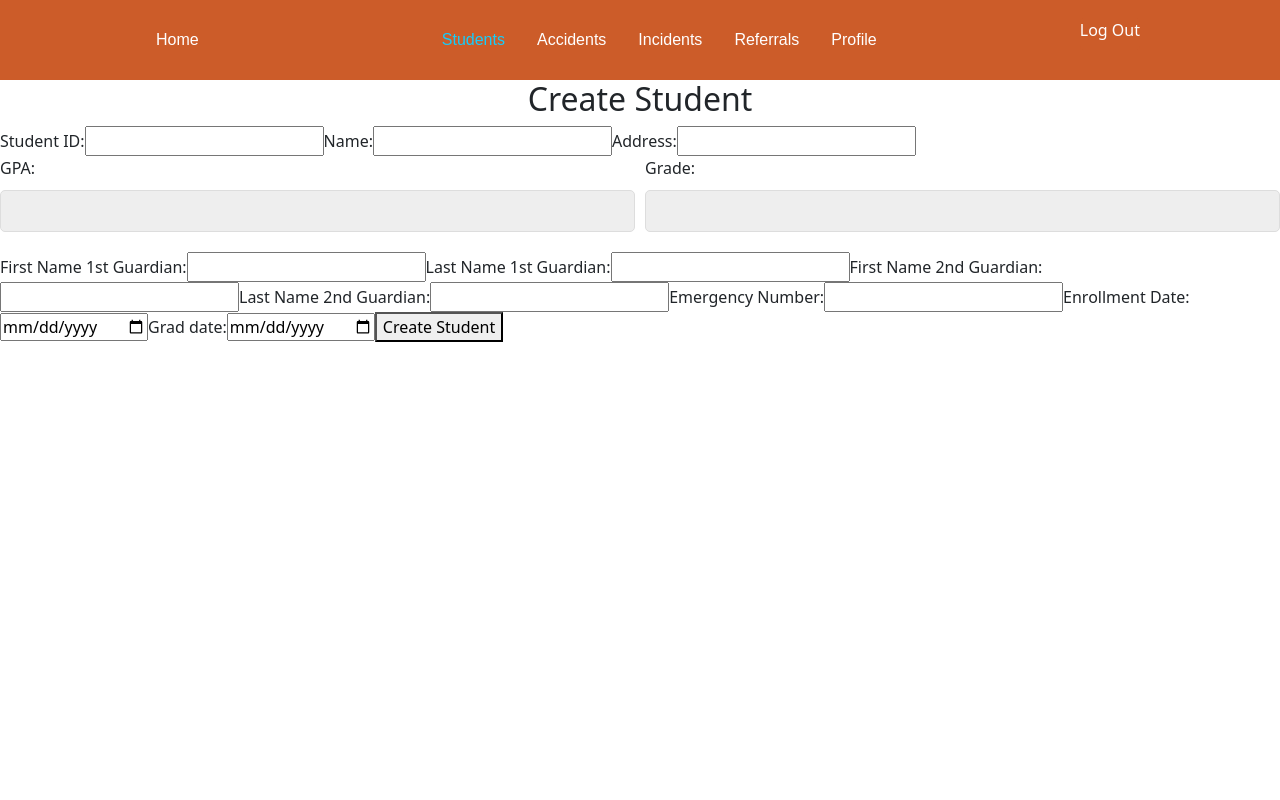
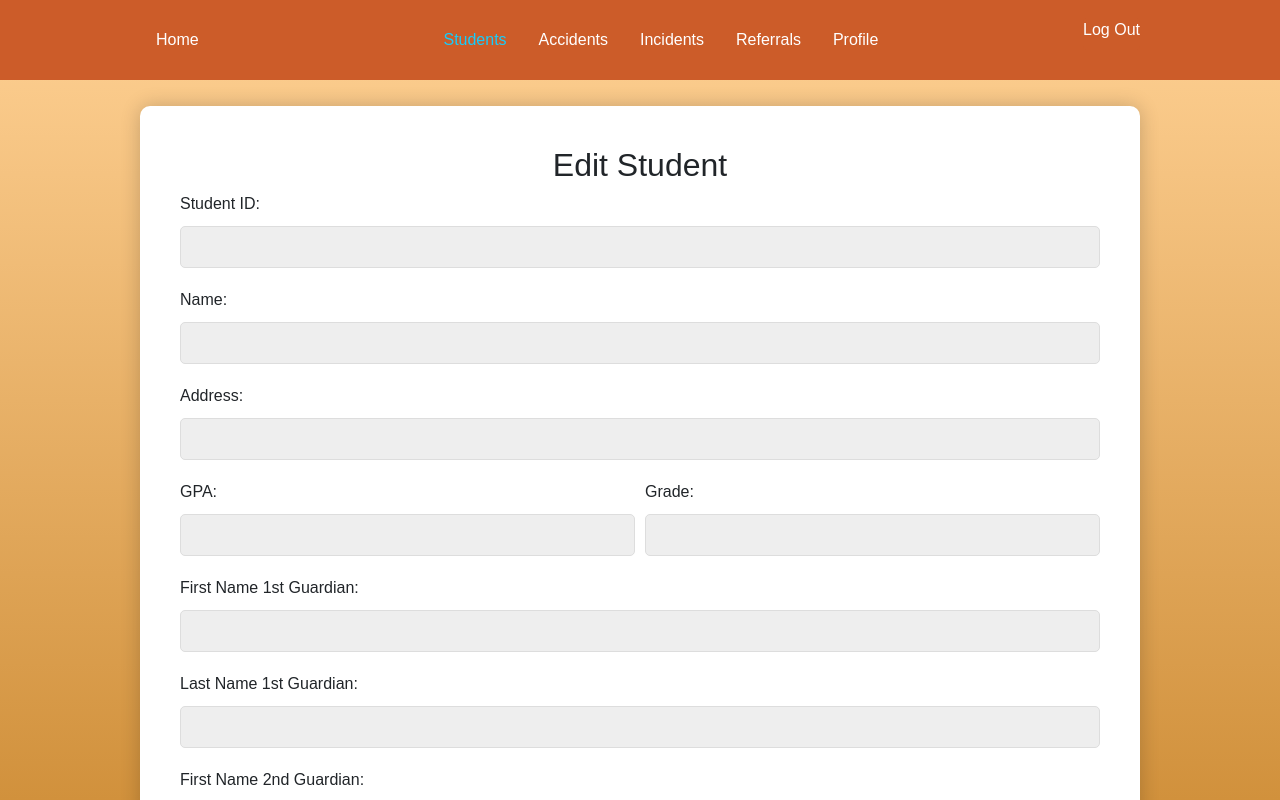
Before and after one commit to Noahlinton32/Carpenter-Workshop-Clone, a React (Create React App) app in the folder client/: page /students/edit/1 in a window 1280 px wide. Shown: the top 800 px of the page. Built offline with nearby package versions, Linux system fonts and the light colour scheme; no server answers; sample sign-in values are in the browser's storage.

Commit message:
Finished CSS for Edit Students Page

```diff
--- a/client/src/pages/editStudent.js
+++ b/client/src/pages/editStudent.js
@@ -1,6 +1,103 @@
 import React, { useState, useEffect } from 'react';
 import { useParams, useNavigate } from 'react-router-dom';
 import axios from 'axios';
+import styled, {createGlobalStyle, css} from 'styled-components';
+
+const GlobalStyle = createGlobalStyle`
+  html{
+    height: 100%;
+
+  }
+
+  body{
+    font-family: Arial, Helvetica, sans-serif;
+    background: linear-gradient(to top, #d1913c, #ffd194);
+    background-attachment: fixed;
+    height: 100%;
+    margin: 0;
+    color: 555;
+  }
+`
+const sharedStyles = css`
+  background-color: #eee;
+  height: 40px;
+  border-radius: 5px;
+  border: 1px solid #ddd;
+  margin: 10px 0 20px 0;
+  padding: 20px;
+  box-sizing: border-box;
+`
+
+const StyledFormWrapper = styled.div`
+  display: flex;
+  justify-content: center;
+  align-items: center;
+  margin-top: 2%;
+  height: 100%;
+  padding: 0 20px;
+  padding-bottom: 2%;
+
+`
+const StyledForm = styled.form`
+  width: 100%;
+  max-width: 1000px;
+  padding: 40px;
+  background-color: #fff;
+  border-radius: 10px;
+  box-sizing: border-box;
+  box-shadow: 0px 0px 20px 0px rgba(0,0,0,0.2);
+`
+
+const StyledInput = styled.input`
+  display: block;
+  width: 100%;
+  ${sharedStyles}
+
+`
+const StyledTextArea = styled.textarea`
+
+`
+
+const StyledButton = styled.button`
+  display: block;
+  background-color: #D1913C;
+  color: #fff;
+  font-size: .9rem;
+  border: 0;
+  border-radius: 5px;
+  height: 40px;
+  padding: 0 20px;
+  cursor: pointer;
+  boz-sizing: border-box;
+
+`
+
+const styledFieldset = styled.fieldset`
+  border: 1px solid #ddd;
+  border-radius: 5px;
+  padding: 10px;
+  margin: 20px 0;
+
+  legend{
+    padding: 0 10px;
+  }
+
+  label{
+    padding-right: 20px;
+  }
+
+  input{
+    margin-right: 10px;
+  }
+  `
+const StyledError = styled.div`
+  color: red;
+  font-weight: 800;
+  margin: 0 0 40px 0;
+`
+
+
+
 
 const EditStudent = () => {
   const { id } = useParams();
@@ -107,10 +204,12 @@ const EditStudent = () => {
 
   return (
     <>
-  <form onSubmit={handleSubmit}>
-  <h2 style={{display: 'flex', justifyContent: 'center', alignItems: 'center'}}>Create Student</h2>
+    <GlobalStyle/>
+    <StyledFormWrapper>
+  <StyledForm onSubmit={handleSubmit}>
+  <h2 style={{display: 'flex', justifyContent: 'center', alignItems: 'center'}}>Edit Student</h2>
   <label htmlFor="studentID">Student ID: </label>
-  <input
+  <StyledInput
     type="number"
     name="studentID"
     value={form.studentID || ''}
@@ -118,7 +217,7 @@ const EditStudent = () => {
   />
 
   <label id="name">Name: </label>
-  <input
+  <StyledInput
     type="text"
     name="name"
     value={form.name || ''}
@@ -126,7 +225,7 @@ const EditStudent = () => {
   />
 
   <label htmlFor="address" id="address">Address: </label>
-  <input
+  <StyledInput
     name="address"
     value={form.address || ''}
     onChange={(e) => setForm({ ...form, address: e.target.value })}
@@ -135,7 +234,7 @@ const EditStudent = () => {
   <div style={{display: 'grid', gridGap: '10px', gridTemplateColumns: '1fr 1fr' }}>
     <div>
       <label htmlFor="gpa" id="gpa">GPA: </label>
-      <input
+      <StyledInput
         type="number"
         name="gpa"
         value={form.gpa || ''}
@@ -154,7 +253,7 @@ const EditStudent = () => {
     </div>
     <div>
       <label htmlFor="grade" id="grade">Grade: </label>
-      <input
+      <StyledInput
         name="grade"
         value={form.grade || ''}
         onChange={(e) => setForm({ ...form, grade: e.target.value })}
@@ -173,35 +272,35 @@ const EditStudent = () => {
   </div>
 
     <label htmlFor="firstNameFirstGuardian" id="firstNameFirstGuardian">First Name 1st Guardian: </label>
-    <input
+    <StyledInput
       name="firstNameFirstGuardian"
       value={form.firstNameFirstGuardian || ''}
       onChange={(e) => setForm({ ...form, firstNameFirstGuardian: e.target.value })}
     />
 
     <label htmlFor="lastNameFirstGuardian" id="lastNameFirstGuardian">Last Name 1st Guardian: </label>
-    <input
+    <StyledInput
       name="lastNameFirstGuardian"
       value={form.lastNameFirstGuardian || ''}
       onChange={(e) => setForm({ ...form, lastNameFirstGuardian: e.target.value })}
     />
 
     <label htmlFor="firstNameSecondGuardian" id="firstNameSecondGuardian">First Name 2nd Guardian: </label>
-    <input
+    <StyledInput
       name="firstNameSecondGuardian"
       value={form.firstNameSecondGuardian || ''}
       onChange={(e) => setForm({ ...form, firstNameSecondGuardian: e.target.value })}
     />
 
     <label htmlFor="lastNameSecondGuardian" id="lastNameSecondGuardian">Last Name 2nd Guardian: </label>
-    <input
+    <StyledInput
       name="lastNameSecondGuardian"
       value={form.lastNameSecondGuardian || ''}
       onChange={(e) => setForm({ ...form, lastNameSecondGuardian: e.target.value })}
     />
 
     <label htmlFor="emergencyNumber" id="emergencyNumber">Emergency Number: </label>
-    <input
+    <StyledInput
       type="number"
       name="emergencyNumber"
       value={form.emergencyNumber || ''}
@@ -209,7 +308,7 @@ const EditStudent = () => {
     />
 
     <label htmlFor="enrollmentDate" id="enrollmentDate">Enrollment Date: </label>
-    <input
+    <StyledInput
       type="date"
       name="enrollmentDate"
       value={form.enrollmentDate || ''}
@@ -217,17 +316,18 @@ const EditStudent = () => {
     />
 
     <label htmlFor="graduationDate" id="graduationDate">Grad date: </label>
-    <input
+    <StyledInput
       type="date"
       name="graduationDate"
       value={form.graduationDate || ''}
       onChange={(e) => setForm({ ...form, graduationDate: e.target.value })}
     />
 
-    <input type="hidden" name="isActive" value="1" />
+    <StyledInput type="hidden" name="isActive" value="1" />
 
-    <button type="submit">Create Student</button>
-    </form>
+    <StyledButton type="submit">Update Student</StyledButton>
+    </StyledForm>
+    </StyledFormWrapper>
   </>
   );
 };
```
